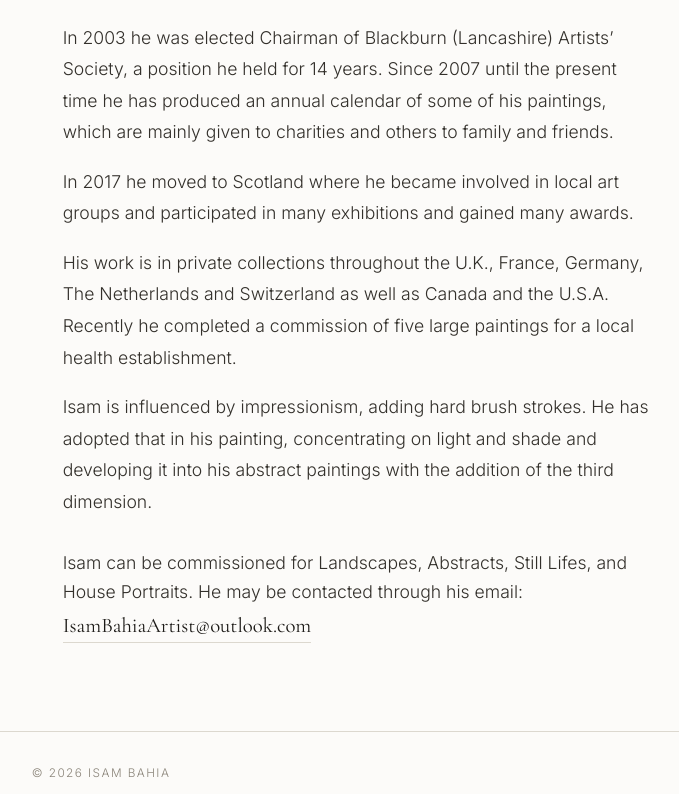
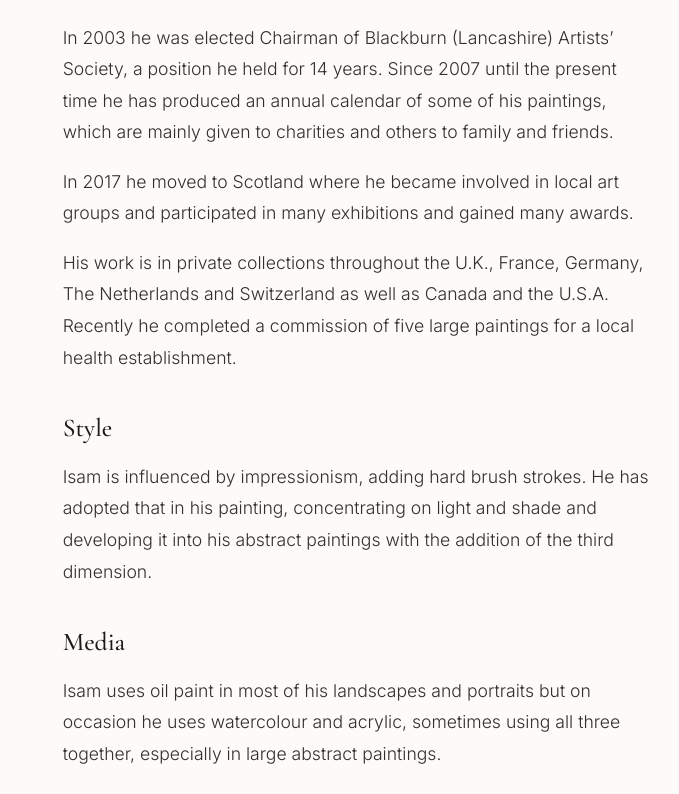
Before and after one commit to KianBahia/art-portfolio, a React (Vite) app: page /about in a window 1280 px wide. Shown: the part 960-1754 px from the top of the page, without its empty margins (539-1218 px from the left). Built offline with nearby package versions, Linux system fonts and the light colour scheme.

Commit message:
add sections to the bio

```diff
--- a/src/components/About.jsx
+++ b/src/components/About.jsx
@@ -15,12 +15,12 @@ export default function About() {
             {para}
           </p>
         ))}
-        {artist.style && (
-          <>
-            <h2 className="about__subhead">Style</h2>
-            <p className="about__para">{artist.style}</p>
-          </>
-        )}
+        {artist.sections?.map((section, i) => (
+          <div key={i}>
+            <h2 className="about__subhead">{section.heading}</h2>
+            <p className="about__para">{section.body}</p>
+          </div>
+        ))}
         {artist.email && (
           <p className="about__contact">
             {artist.contactLabel && (
--- a/src/data/artist.js
+++ b/src/data/artist.js
@@ -3,7 +3,8 @@
 // ============================================================================
 //  portrait: filename inside public/artwork/  (or public/ — see about page)
 //  bio:      a list of paragraphs (add/remove freely)
-//  style:    a short note on his style, shown under a "Style" subheading
+//  sections: titled sections, each { heading, body } shown under its heading
+//            — add another like { heading: "Media", body: "..." }
 //  email:    contact address
 
 export const artist = {
@@ -18,7 +19,17 @@ export const artist = {
     "In 2003 he was elected Chairman of Blackburn (Lancashire) Artists’ Society, a position he held for 14 years. Since 2007 until the present time he has produced an annual calendar of some of his paintings, which are mainly given to charities and others to family and friends.",
     "In 2017 he moved to Scotland where he became involved in local art groups and participated in many exhibitions and gained many awards.",
     "His work is in private collections throughout the U.K., France, Germany, The Netherlands and Switzerland as well as Canada and the U.S.A. Recently he completed a commission of five large paintings for a local health establishment.",
-    "Isam is influenced by impressionism, adding hard brush strokes. He has adopted that in his painting, concentrating on light and shade and developing it into his abstract paintings with the addition of the third dimension.",
+  ],
+  // Titled sections, each shown under its own heading. Add or remove freely.
+  sections: [
+    {
+      heading: "Style",
+      body: "Isam is influenced by impressionism, adding hard brush strokes. He has adopted that in his painting, concentrating on light and shade and developing it into his abstract paintings with the addition of the third dimension.",
+    },
+    {
+      heading: "Media",
+      body: "Isam uses oil paint in most of his landscapes and portraits but on occasion he uses watercolour and acrylic, sometimes using all three together, especially in large abstract paintings.",
+    },
   ],
   contactLabel:
     "Isam can be commissioned for Landscapes, Abstracts, Still Lifes, and House Portraits. He may be contacted through his email:",
```
